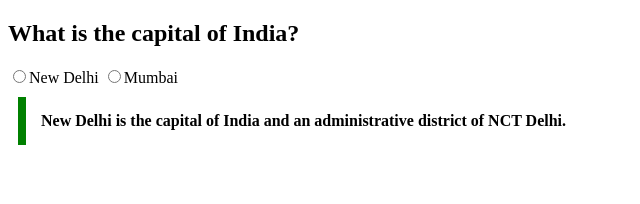
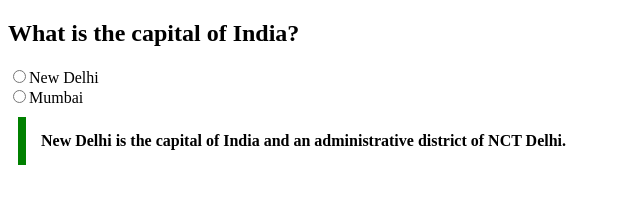
Before and after one commit to acciojob/trivia-Fun-25, a website: page main.html in a window 1280 px wide. Shown: the whole page, without its empty margins (0-640 px from the left). Drawn offline with Linux system fonts and the light colour scheme.

Commit message:
created a submission

```diff
--- a/main.html
+++ b/main.html
@@ -12,7 +12,7 @@
 </script>
 <h2>What is the capital of India?</h2>
 
-	 <input type="radio" name="capitaln">New Delhi</input>
+	 <input type="radio" name="capitaln">New Delhi</input><br>
 	<input type="radio" name="capitalm">Mumbai</input>
 
 	<blockquote cite="https://en.wikipedia.org/wiki/New_Delhi " class="blqt">
```
